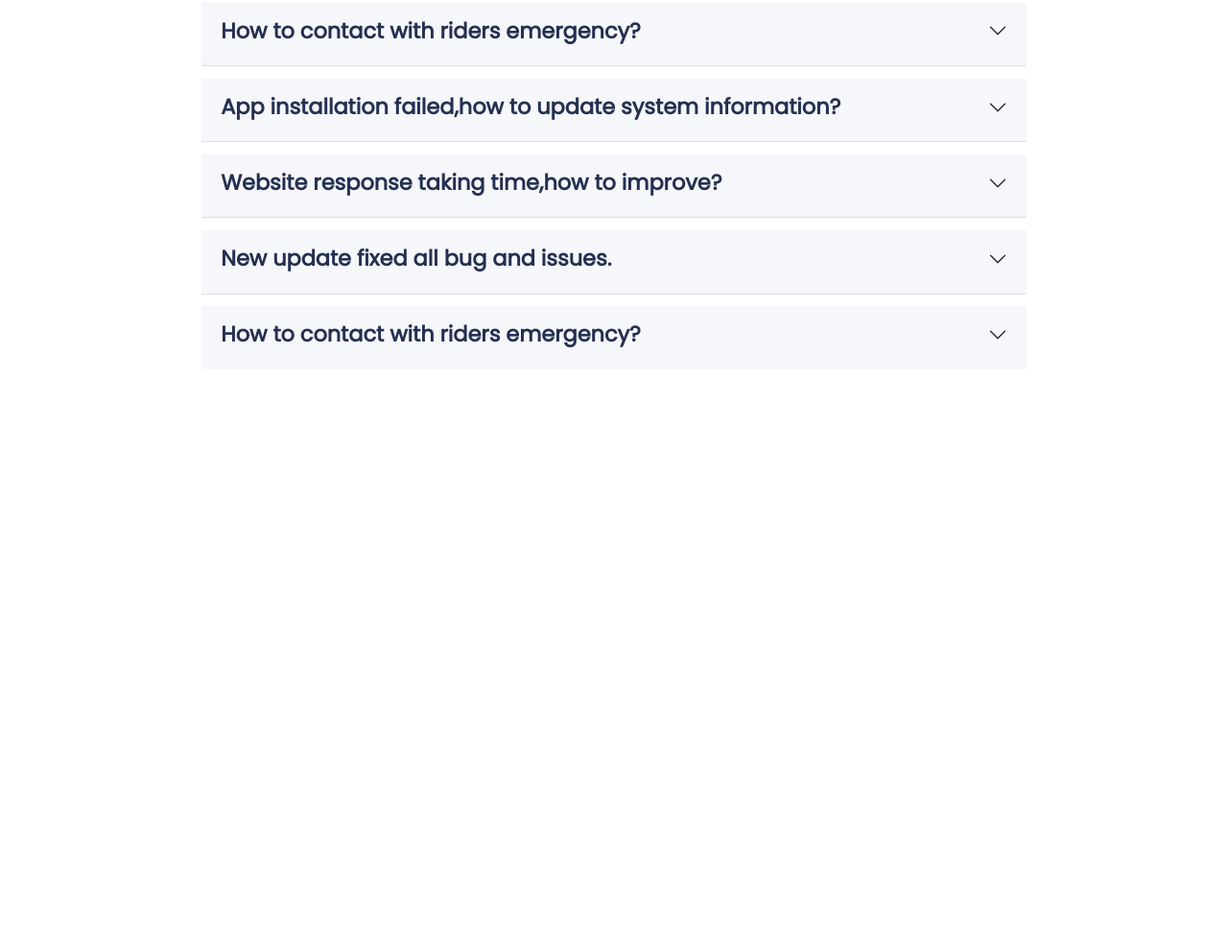
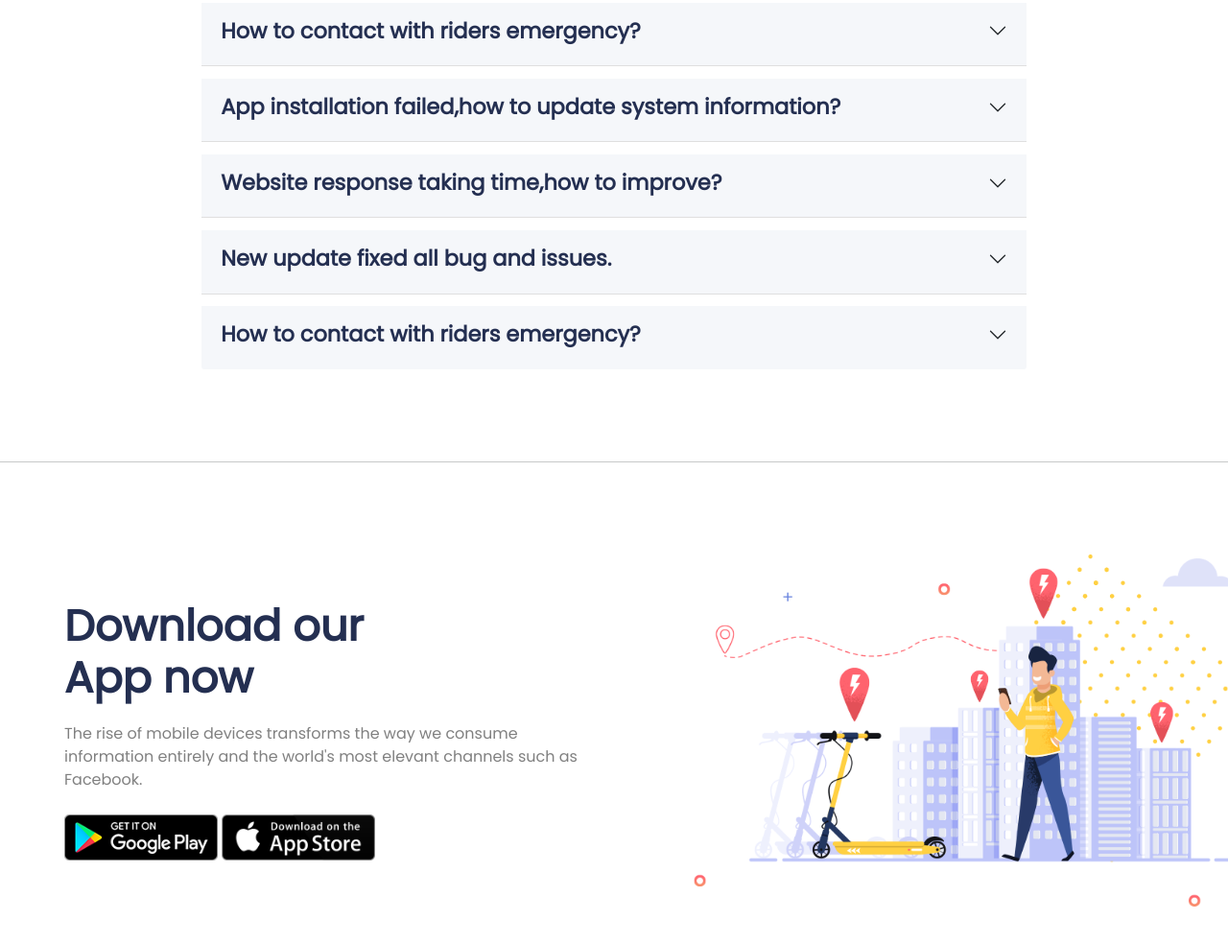
Before and after one commit to rafi983/AppLab, a plain HTML site: page index.html in a window 1280 px wide. Shown: the part 6901-7884 px from the top of the page at 96% size. Before the commit the page ends 7382 px from the top, so only its background shows below. Drawn offline with nearby package versions, Linux system fonts and the light colour scheme.

Commit message:
download-section added

```diff
--- a/css/style.css
+++ b/css/style.css
@@ -234,7 +234,8 @@ section {
 .ratings i {
   color: #ffcc00;
 }
-.testimonial__header {
+.testimonial__header,
+.download h1 {
   color: #242f51;
   font-weight: 900;
   font-size: 2.2rem;
@@ -265,3 +266,7 @@ section {
   background-color: #f5f7fa;
   padding-bottom: 1.4rem;
 }
+.download h1 {
+  font-size: 2.8rem;
+  margin-bottom: 1.2rem;
+}
--- a/index.html
+++ b/index.html
@@ -819,6 +819,38 @@
       </div>
     </section>
 
+    <hr class="w-100" />
+
+    <section class="download container">
+      <div class="row d-flex align-items-center">
+        <div class="col-lg-6">
+          <h1>
+            Download our<br />
+            App now
+          </h1>
+          <p class="mb-4">
+            The rise of mobile devices transforms the way we consume information
+            entirely and the world's most elevant channels such as Facebook.
+          </p>
+          <div class="download-btn">
+            <img
+              src="./images/illustrations/google-play.png"
+              width="160px"
+              alt=""
+            />
+            <img
+              src="./images/illustrations/app-store.png"
+              width="160px"
+              alt=""
+            />
+          </div>
+        </div>
+        <div class="col-lg-6">
+          <img src="./images/illustrations/cta.png" width="650px" alt="" />
+        </div>
+      </div>
+    </section>
+
     <script
       src="https://cdn.jsdelivr.net/npm/bootstrap@5.0.2/dist/js/bootstrap.bundle.min.js"
       integrity="sha384-MrcW6ZMFYlzcLA8Nl+NtUVF0sA7MsXsP1UyJoMp4YLEuNSfAP+JcXn/tWtIaxVXM"
```
